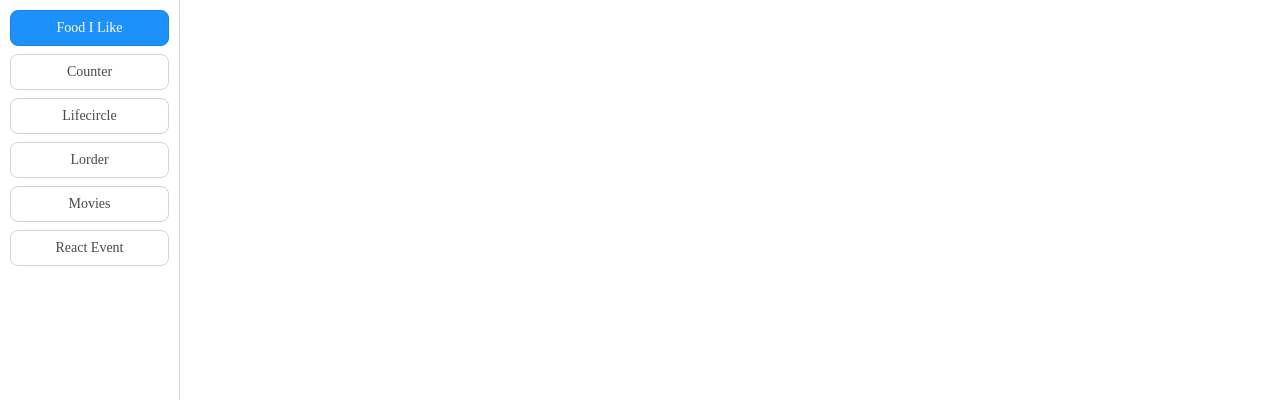
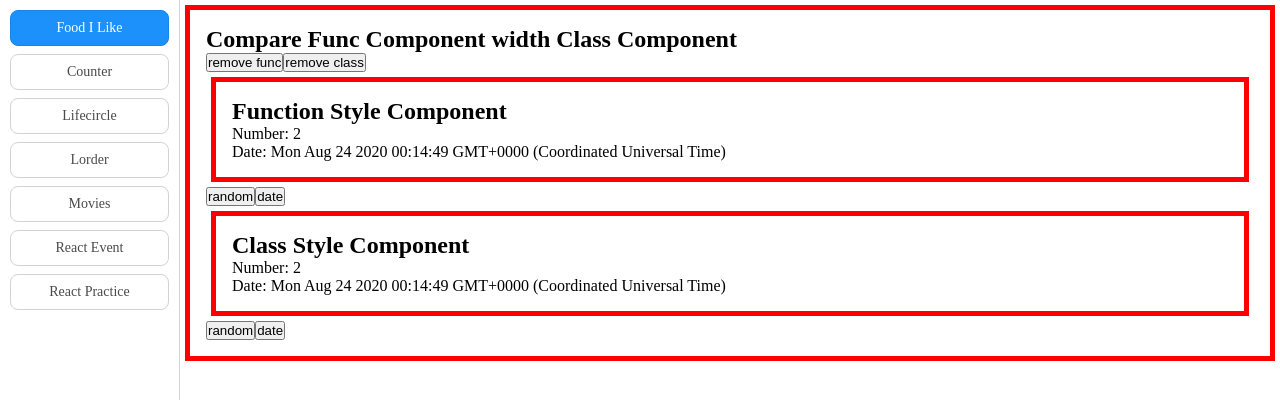
Before and after one commit to gitTobby/cloneCodding, a React (Create React App) app: page /ReactPractice in a window 1280 px wide. Shown: the top 400 px of the page. Built offline with nearby package versions, Linux system fonts and the light colour scheme.

Commit message:
Javascript Practice

```diff
--- a/src/Contents.js
+++ b/src/Contents.js
@@ -7,6 +7,7 @@ import Lifecircle from './data/Lifecircle'
 import Lorder from './data/Lorder'
 import Movies from './data/Movies'
 import Events from './data/Events'
+import ReactPractice from './data/ReactPractice'
 
 const Contents = () => {
     return (
@@ -18,6 +19,7 @@ const Contents = () => {
             <Route path="/Lorder" component={Lorder} />
             <Route path="/Movies" component={Movies} />
             <Route path="/Events" component={Events} />
+            <Route path="/ReactPractice" component={ReactPractice} />
         </Switch>
     );
 }
--- a/src/Menu.js
+++ b/src/Menu.js
@@ -33,6 +33,11 @@ const Menu = () => {
             name: 'Events',
             text: 'React Event',
         },
+        {
+            inx: '7',
+            name: 'ReactPractice',
+            text: 'React Practice',
+        },
     ];
 
     const [isActive, setActive] = useState('1');    // 1은 default
--- a/src/css/common.css
+++ b/src/css/common.css
@@ -50,3 +50,7 @@ nav li.selected a{background:#1c90fb;border-color:#1a84e6;color:#fff;}
 
 /* .btn_target{padding:2px 10px 0;background:#fff;border:1px solid #ddd;font-size:13px;box-sizing:border-box;}
 .btn_target:hover, .btn_target:focus{background:#1c90fb;border-color:#333;} */
+
+
+/* React Practice */
+.container{margin:5px;padding:16px;border:5px solid red;box-sizing:border-box;}
--- a/src/data/Counter/Counter.js
+++ b/src/data/Counter/Counter.js
@@ -14,7 +14,7 @@ class Counter extends React.Component {
     //아래 함수로 성능개선
     add = () => {
         this.setState(current => ({
-            count: this.state.count + 1,
+            count: current.count + 1,
         }));
     };
 
@@ -25,7 +25,7 @@ class Counter extends React.Component {
     //아래 함수로 성능개선
     minus = () => {
         this.setState(current => ({
-            count: this.state.count - 1,
+            count: current.count - 1,
         }));
     }
 
--- /dev/null
+++ b/src/data/ReactPractice/ReactPractice.js
@@ -0,0 +1,136 @@
+import React, { useState, useEffect } from "react";
+import { Fragment } from "react";
+
+const ReactPractice = () => {
+    const [funcShow, setFuncShow] = useState(true);
+    const [classShow, setClassShow] = useState(true);
+
+    const handleRemoveFunc = () => {
+        setFuncShow(false);
+    }
+    const handleRemoveClass = () => {
+        setClassShow(false);
+    }
+
+    return (
+        <div className="container">
+            <h1>Compare Func Component width Class Component</h1>
+            <input type="button" value="remove func" onClick={() => handleRemoveFunc()}></input>
+            <input type="button" value="remove class" onClick={() => handleRemoveClass()}></input>
+            {funcShow ? <FuncComp initNumber={2}></FuncComp> : null}
+            {classShow ? <ClassComp initNumber={2} ></ClassComp> : null}
+        </div>
+    );
+}
+
+var funcStyle = 'color: deepskyblue';
+var funcId = 0;
+
+const FuncComp = (props) => {
+    const [number, setNumber] = useState(props.initNumber);
+    const [date, setDate] = useState((new Date()).toString());
+
+    const handleRandom = () => {
+        setNumber(Math.random());
+    }
+    const handleDate = () => {
+        setDate((new Date()).toString());
+    }
+
+    //side effect
+    useEffect(function(){
+        console.log('%cfunc => useEffect (componentDidMount)' + (++funcId), funcStyle);
+        //document.title = number + ' : ' + date;
+        return function() {     // clean up
+            console.log('%cfunc => useEffect return (componentWillUnmount)' + (++funcId), funcStyle);
+        }
+    }, [number]);
+
+    useEffect(function(){
+        console.log('%cfunc => useEffect Number (componentDidMount & componentDidUpdate)' + (++funcId), funcStyle);
+        //document.title = number + ' : ' + date;
+        return function() {     // clean up
+            console.log('%cfunc => useEffect Number return (componentDidMount & componentDidUpdate)' + (++funcId), funcStyle);
+        }
+    }, [number]);
+
+    useEffect(function(){
+        console.log('%cfunc => useEffect Date (componentDidMount & componentDidUpdate)' + (++funcId), funcStyle);
+        //document.title = number + ' : ' + date;
+        return function() {     // clean up
+            console.log('%cfunc => useEffect Date return (componentDidMount & componentDidUpdate)' + (++funcId), funcStyle);
+        }
+    }, [date]);
+
+    console.log('%cfunc => render' + (++funcId), funcStyle);
+
+    return (
+        <Fragment>
+            <div className="container">
+                <h2>Function Style Component</h2>
+                <p>Number: {number}</p>
+                <p>Date: {date}</p>
+            </div>
+            <input type="button" value="random" onClick={() => handleRandom()}></input>
+            <input type="button" value="date" onClick={() => handleDate()}></input>
+        </Fragment>
+    );
+}
+
+var classStyle = 'color: deeppink';
+
+class ClassComp extends React.Component {
+    constructor(props) {
+        super(props);
+        console.log(constructor);
+    }
+
+    state = {
+        number: this.props.initNumber,
+        date: (new Date()).toString(),
+    }
+
+    componentWillMount() {
+        console.log('%cclass => componentWillMount', classStyle);
+    }
+    componentDidMount() {
+        console.log('%cclass => componentDidMount', classStyle);
+    }
+    // shouldComponentUpdate(nextProps, nextState) {
+    //     console.log('%cclass => shouldComponentUpdate', classStyle);
+    // }
+    componentWillUpdate(nextProps, nextState) {
+        console.log('%cclass => componentWillUpdate', classStyle);
+    }
+    componentDidUpdate(nextProps, nextState) {
+        console.log('%cclass => componentDidUpdate', classStyle);
+    }
+    componentWillUnmount() {
+        console.log('%cclass => componentWillUnmount', classStyle);
+    }
+
+
+    handleRandom = () => {
+        this.setState({number:Math.random()});
+    }
+    handleDate = () => {
+        this.setState({date:(new Date()).toString()});
+    }
+
+
+    render() {
+        return (
+            <Fragment>
+                <div className="container">
+                    <h2>Class Style Component</h2>
+                    <p>Number: {this.state.number}</p>
+                    <p>Date: {this.state.date}</p>
+                </div>
+                <input type="button" value="random" onClick={this.handleRandom}></input>
+                <input type="button" value="date" onClick={this.handleDate}></input>
+            </Fragment>
+        );
+    }
+}
+
+export default ReactPractice;
--- /dev/null
+++ b/src/data/ReactPractice/index.js
@@ -0,0 +1,2 @@
+import ReactPractice from "./ReactPractice";
+export default ReactPractice;
```
